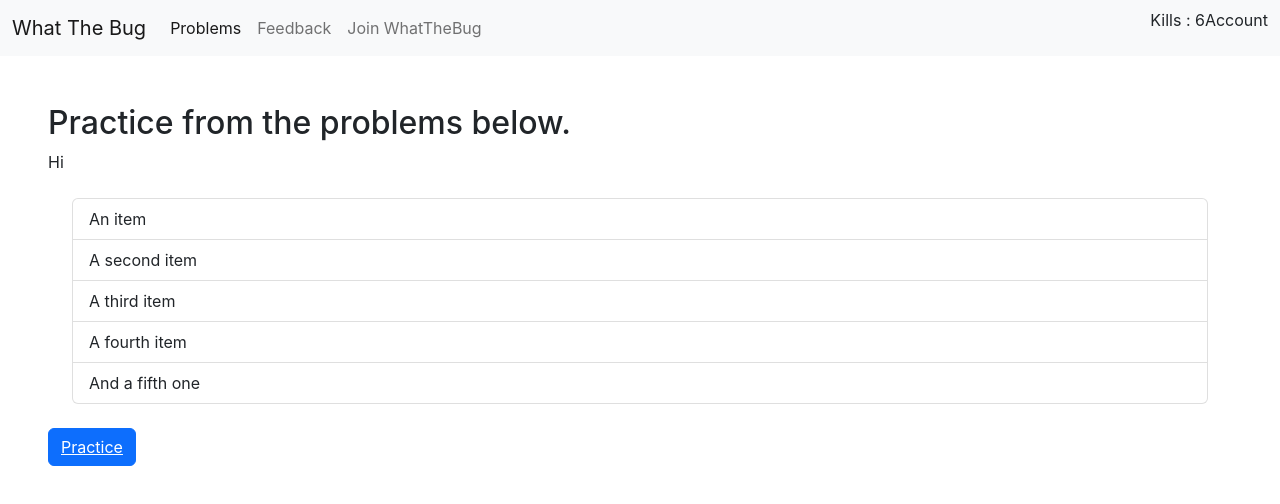
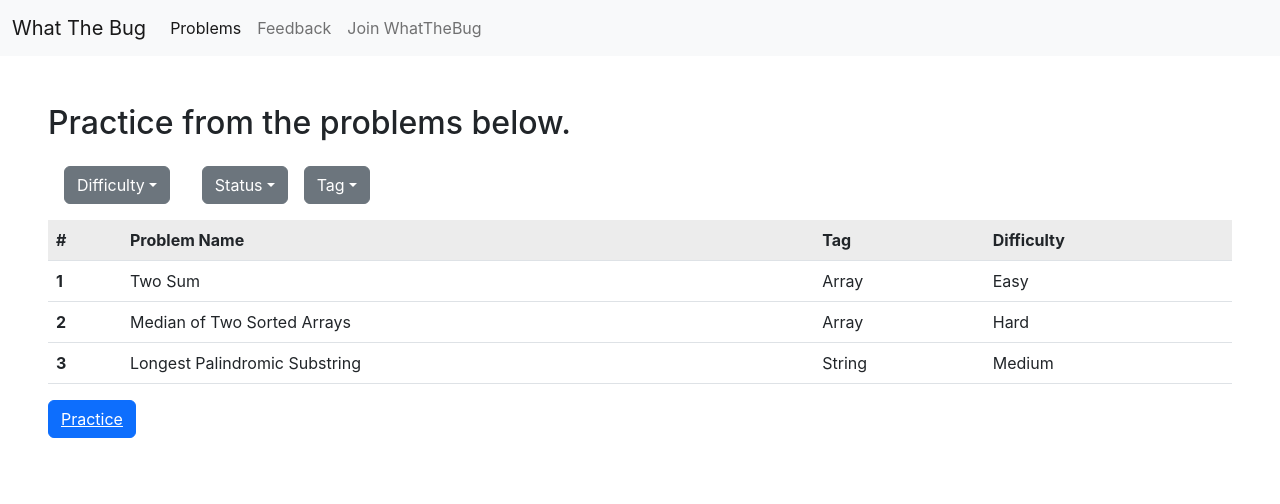
Before and after one commit to Anas-Dew/what-the-bug, a React (Create React App) app: page / in a window 1280 px wide. Shown: the top 504 px of the page. Built offline with nearby package versions, Linux system fonts and the light colour scheme.

Commit message:
platfrom bug fix

```diff
--- a/package.json
+++ b/package.json
@@ -3,12 +3,15 @@
   "version": "0.1.0",
   "private": true,
   "dependencies": {
+    "@codemirror/lang-python": "^6.1.1",
     "@testing-library/jest-dom": "^5.16.5",
     "@testing-library/react": "^13.4.0",
     "@testing-library/user-event": "^13.5.0",
+    "@uiw/codemirror-theme-solarized": "^4.19.9",
+    "@uiw/react-codemirror": "^4.19.9",
     "react": "^18.2.0",
     "react-dom": "^18.2.0",
-    "react-scripts": "5.0.1",
+    "react-scripts": "^2.1.3",
     "web-vitals": "^2.1.4"
   },
   "scripts": {
--- a/public/index.html
+++ b/public/index.html
@@ -1,23 +1,26 @@
 <!DOCTYPE html>
 <html lang="en">
+
 <head>
   <meta charset="utf-8" />
   <link rel="icon" href="%PUBLIC_URL%/favicon.ico" />
   <meta name="viewport" content="width=device-width, initial-scale=1" />
   <meta name="theme-color" content="#000000" />
-    <meta
-      name="description"
-      content="Web site created using create-react-app"
-    />
+  <meta name="description" content="Web site created using create-react-app" />
   <link rel="apple-touch-icon" href="%PUBLIC_URL%/logo192.png" />
 
   <link rel="manifest" href="%PUBLIC_URL%/manifest.json" />
 
   <title>What The Bug</title>
-    <link href="https://cdn.jsdelivr.net/npm/bootstrap@5.2.3/dist/css/bootstrap.min.css" rel="stylesheet" integrity="sha384-rbsA2VBKQhggwzxH7pPCaAqO46MgnOM80zW1RWuH61DGLwZJEdK2Kadq2F9CUG65" crossorigin="anonymous">
 
-    <script defer src="https://cdn.jsdelivr.net/npm/bootstrap@5.2.3/dist/js/bootstrap.bundle.min.js" integrity="sha384-kenU1KFdBIe4zVF0s0G1M5b4hcpxyD9F7jL+jjXkk+Q2h455rYXK/7HAuoJl+0I4" crossorigin="anonymous"></script>
+  <link href="https://cdn.jsdelivr.net/npm/bootstrap@5.2.3/dist/css/bootstrap.min.css" rel="stylesheet"
+    integrity="sha384-rbsA2VBKQhggwzxH7pPCaAqO46MgnOM80zW1RWuH61DGLwZJEdK2Kadq2F9CUG65" crossorigin="anonymous">
+
+  <script defer src="https://cdn.jsdelivr.net/npm/bootstrap@5.2.3/dist/js/bootstrap.bundle.min.js"
+    integrity="sha384-kenU1KFdBIe4zVF0s0G1M5b4hcpxyD9F7jL+jjXkk+Q2h455rYXK/7HAuoJl+0I4"
+    crossorigin="anonymous"></script>
 </head>
+
 <body>
   <noscript>You need to enable JavaScript to run this app.</noscript>
   <div id="root"></div>
@@ -32,4 +35,5 @@
       To create a production bundle, use `npm run build` or `yarn build`.
     -->
 </body>
+
 </html>
--- /dev/null
+++ b/src/components/Footer.js
@@ -0,0 +1,19 @@
+import React from 'react'
+
+const Footer = () => {
+    return (
+        <></>
+        /* A pagination component. */
+        // <nav className='d-flex justify-content-center' aria-label="Page navigation example">
+        //     <ul class="pagination">
+        //         <li class="page-item"><a class="page-link" href="#">Previous</a></li>
+        //         <li class="page-item"><a class="page-link" href="#">1</a></li>
+        //         <li class="page-item"><a class="page-link" href="#">2</a></li>
+        //         <li class="page-item"><a class="page-link" href="#">3</a></li>
+        //         <li class="page-item"><a class="page-link" href="#">Next</a></li>
+        //     </ul>
+        // </nav>
+    )
+}
+
+export default Footer
--- a/src/components/Navbar.js
+++ b/src/components/Navbar.js
@@ -20,11 +20,6 @@ const Navbar = () => {
                             <Link className="nav-link" to="#">Join WhatTheBug</Link>
                         </li>
                     </ul>
-                    <div className="d-flex nav-item ">
-                        <p className='nav-link'>Kills : 6</p>
-                        <Link className='nav-link' to={"/"}>Account</Link>
-                    </div>
-
                 </div>
 
             </div>
--- a/src/components/ProblemSheet.js
+++ b/src/components/ProblemSheet.js
@@ -1,17 +1,45 @@
 import React from 'react'
 import { Link } from 'react-router-dom'
+import Footer from './Footer'
+import Filters from './platform_components/Filters'
 const ProblemSheet = () => {
     return (
         <div className='m-5'>
             <h2>Practice from the problems below.</h2>
-            <p>Hi</p>
-            <ul class="list-group m-4">
-                <li class="list-group-item">An item</li>
-                <li class="list-group-item">A second item</li>
-                <li class="list-group-item">A third item</li>
-                <li class="list-group-item">A fourth item</li>
-                <li class="list-group-item">And a fifth one</li>
-            </ul>
+            {/* DROP DOWN MENU FOR FILTERS */}
+            <Filters/>
+            <table className="table">
+                <thead style={{backgroundColor: "#ececec"}}>
+                    <tr>
+                        <th scope="col">#</th>
+                        <th scope="col">Problem Name</th>
+                        <th scope="col">Tag</th>
+                        <th scope="col">Difficulty</th>
+                    </tr>
+                </thead>
+                <tbody>
+                    <tr>
+                        <th scope="row">1</th>
+                        <td>Two Sum</td>
+                        <td>Array</td>
+                        <td>Easy</td>
+                    </tr>
+                    <tr>
+                        <th scope="row">2</th>
+                        <td>Median of Two Sorted Arrays</td>
+                        <td>Array</td>
+                        <td>Hard</td>
+                    </tr>
+                    <tr>
+                        <th scope="row">3</th>
+                        <td>Longest Palindromic Substring</td>
+                        <td>String</td>
+                        <td>Medium</td>
+                    </tr>
+                </tbody>
+            </table>
+
+            <Footer/>
             <button className='btn btn-primary'><Link style={{ color: "white" }} to={"/practice"}>Practice</Link></button>
         </div>
     )
--- a/src/components/Success.js
+++ b/src/components/Success.js
@@ -1,11 +1,17 @@
 import React from 'react'
+import { Link } from 'react-router-dom'
 
 const Success = () => {
   return (
-    <div className='m-5'>
-        <h2>Voila! 🍷</h2>
-        <p>You did killed the bug!.</p>
-        <button className='btn btn-primary'>Kill Next Bug</button>
+    <div style={{flexWrap: "wrap-reverse"}} className='m-5 d-flex align-content-center flex-column'>
+      // eslint-disable-next-line
+      <h2>Voila! 🍷</h2>
+      <p>You caught the bug!.</p>
+      // eslint-disable-next-line
+      <div>
+        <div><iframe src="https://giphy.com/embed/o75ajIFH0QnQC3nCeD" className="giphy-embed"/></div>
+      </div>
+      <button className='btn btn-primary'><Link style={{textDecoration: "none", color: "white"}} to={"/"}>Catch Next Bug</Link></button>
     </div>
   )
 }
--- /dev/null
+++ b/src/components/platform_components/Filters.js
@@ -0,0 +1,43 @@
+import React from 'react'
+import { Link } from 'react-router-dom'
+const Filters = () => {
+  return (
+    <div className='d-flex align-items-center'>
+                <div className="dropdown filter-buttons">
+                    <button className="btn btn-secondary dropdown-toggle" type="button" data-bs-toggle="dropdown" aria-expanded="false">
+                        Difficulty
+                    </button>
+                    <ul className="dropdown-menu">
+                        <li><Link className="dropdown-item" href="#">Easy</Link></li>
+                        <li><Link className="dropdown-item" href="#">Medium</Link></li>
+                        <li><Link className="dropdown-item" href="#">Hard</Link></li>
+                    </ul>
+                </div><div className="dropdown filter-buttons">
+                    <button className="btn btn-secondary dropdown-toggle" type="button" data-bs-toggle="dropdown" aria-expanded="false">
+                        Status
+                    </button>
+                    <ul className="dropdown-menu">
+                        <li><Link className="dropdown-item" href="#">Unsolved</Link></li>
+                        <li><Link className="dropdown-item" href="#">Attempted</Link></li>
+                        <li><Link className="dropdown-item" href="#">Solved</Link></li>
+                    </ul>
+                </div><div className="dropdown">
+                    <button className="btn btn-secondary dropdown-toggle" type="button" data-bs-toggle="dropdown" aria-expanded="false">
+                        Tag
+                    </button>
+                    <ul className="dropdown-menu filter-buttons">
+                        <li><Link className="dropdown-item" href="#">Array</Link></li>
+                        <li><Link className="dropdown-item" href="#">String</Link></li>
+                        <li><Link className="dropdown-item" href="#">Linked List</Link></li>
+                        <li><Link className="dropdown-item" href="#">Recursion</Link></li>
+                    </ul>
+                </div>
+                {/* <form className="d-flex filter-buttons" role="search">
+                    <input className="form-control me-2" type="search" placeholder="Search questions" aria-label="Search" />
+                    <button className="btn btn-outline-success" type="submit">Search</button>
+                </form> */}
+            </div>
+  )
+}
+
+export default Filters
--- a/src/index.css
+++ b/src/index.css
@@ -7,7 +7,6 @@ body {
   -moz-osx-font-smoothing: grayscale;
 }
 
-code {
-  font-family: source-code-pro, Menlo, Monaco, Consolas, 'Courier New',
-    monospace;
+.filter-buttons {
+  margin: 1rem;
 }
```
Also changed, not shown: src/App.js (+5 -4 lines), src/components/Platform.js (+53 -16 lines), 2 other files (tests, documents, lock files or other folders). Lines whose indentation alone changed are shown as unchanged.
